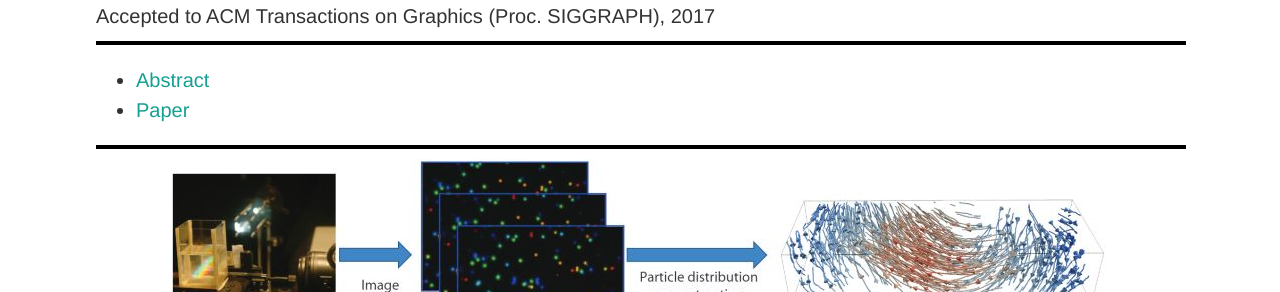
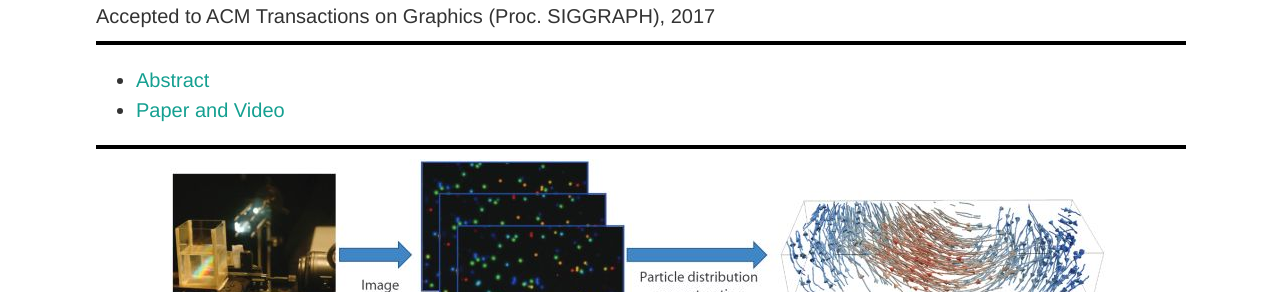
Before and after one commit to vccimaging/vccimaging.github.io, a Jekyll site: the page built from Publications/Xiong2017RainbowPIV/index.html, in a window 1280 px wide. Shown: the part 303-595 px from the top of the page. Built offline with Jekyll 4.4.1, drawn with Linux system fonts in a browser that asks for light colours.

Commit message:
Update index.html

```diff
--- a/Publications/Xiong2017RainbowPIV/index.html
+++ b/Publications/Xiong2017RainbowPIV/index.html
@@ -15,7 +15,7 @@
 <hr size="4", color="black", width="100%">
 <ul>
 <li><a href="#abstract">Abstract</a></li>
-<li><a href="#paper and video">Paper</a></li>
+<li><a href="#paper">Paper and Video</a></li>
 </ul>
 <hr size="4", color="black", width="100%">
 
```
